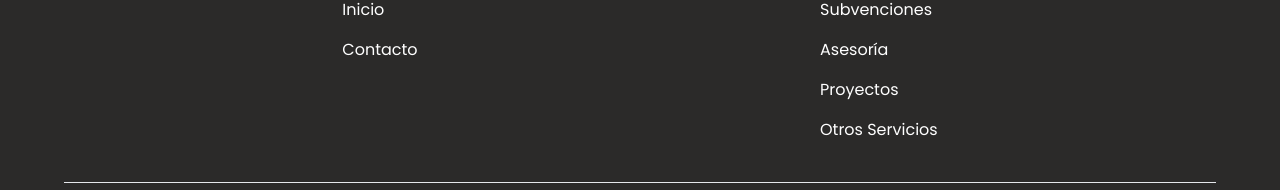
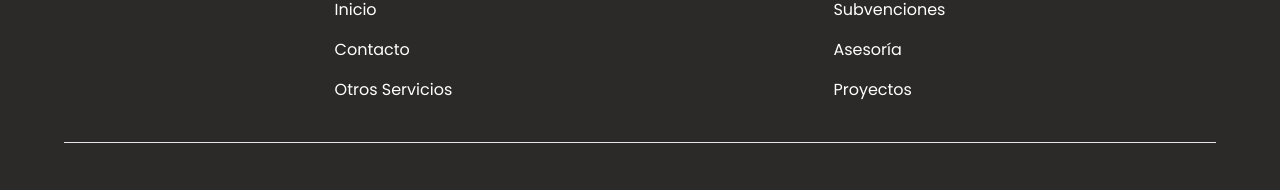
Before and after one commit to meeeww/iarza, a React (Vite) app: page / in a window 1280 px wide. Shown: the part 2226-2416 px from the top of the page. Built offline with nearby package versions, Linux system fonts and the light colour scheme.

Commit message:
Fix footer

```diff
--- a/src/componentes/Footer.jsx
+++ b/src/componentes/Footer.jsx
@@ -11,6 +11,10 @@ function Footer() {
                 {
                     href: '/contacto',
                     name: 'Contacto'
+                },
+                {
+                    href: '/otrosservicios',
+                    name: 'Otros Servicios'
                 },
             ],
         },
@@ -28,10 +32,6 @@ function Footer() {
                 {
                     href: '/proyectos',
                     name: 'Proyectos'
-                },
-                {
-                    href: '/otrosservicios',
-                    name: 'Otros Servicios'
                 },
             ]
         },
```
